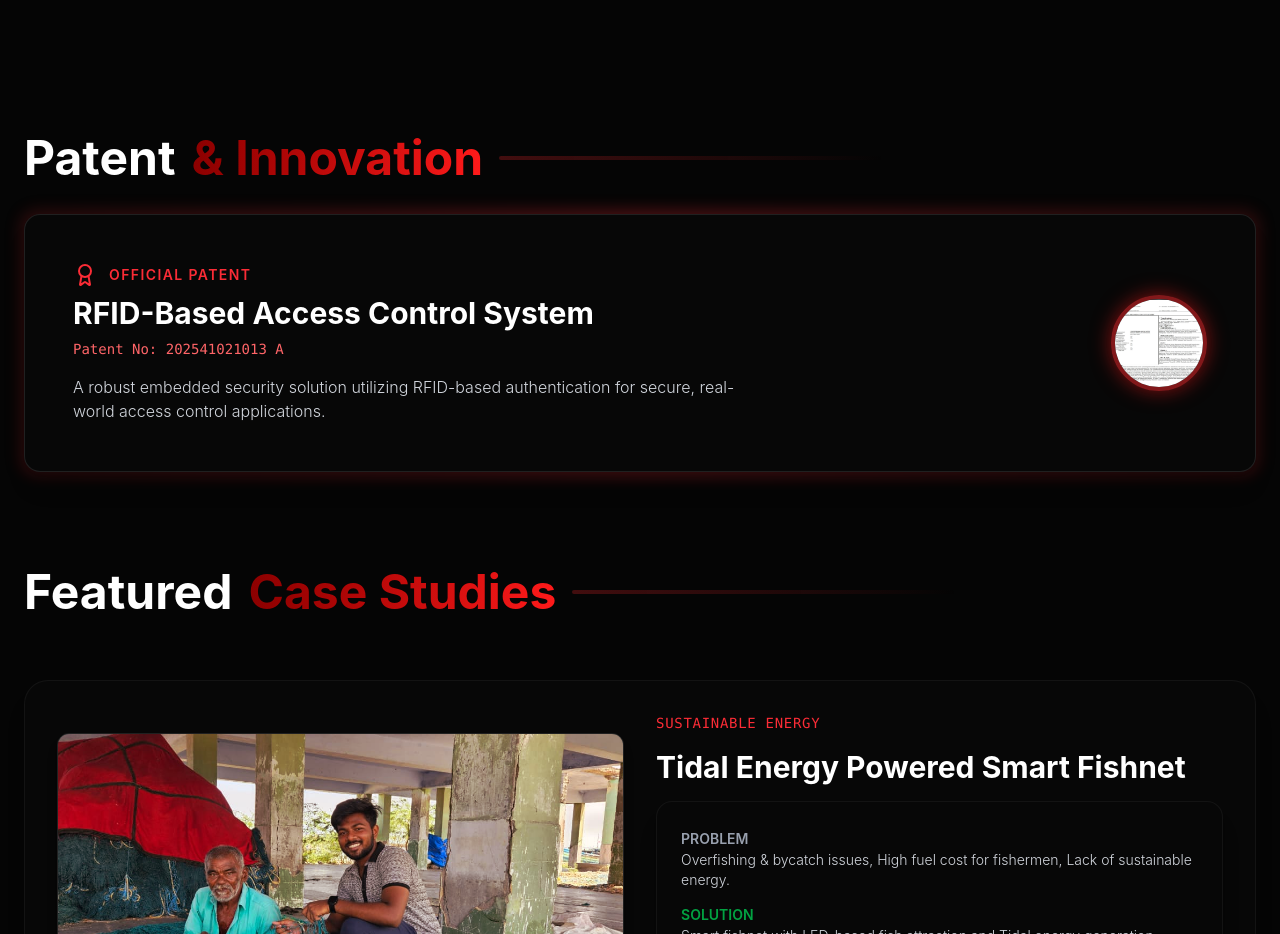
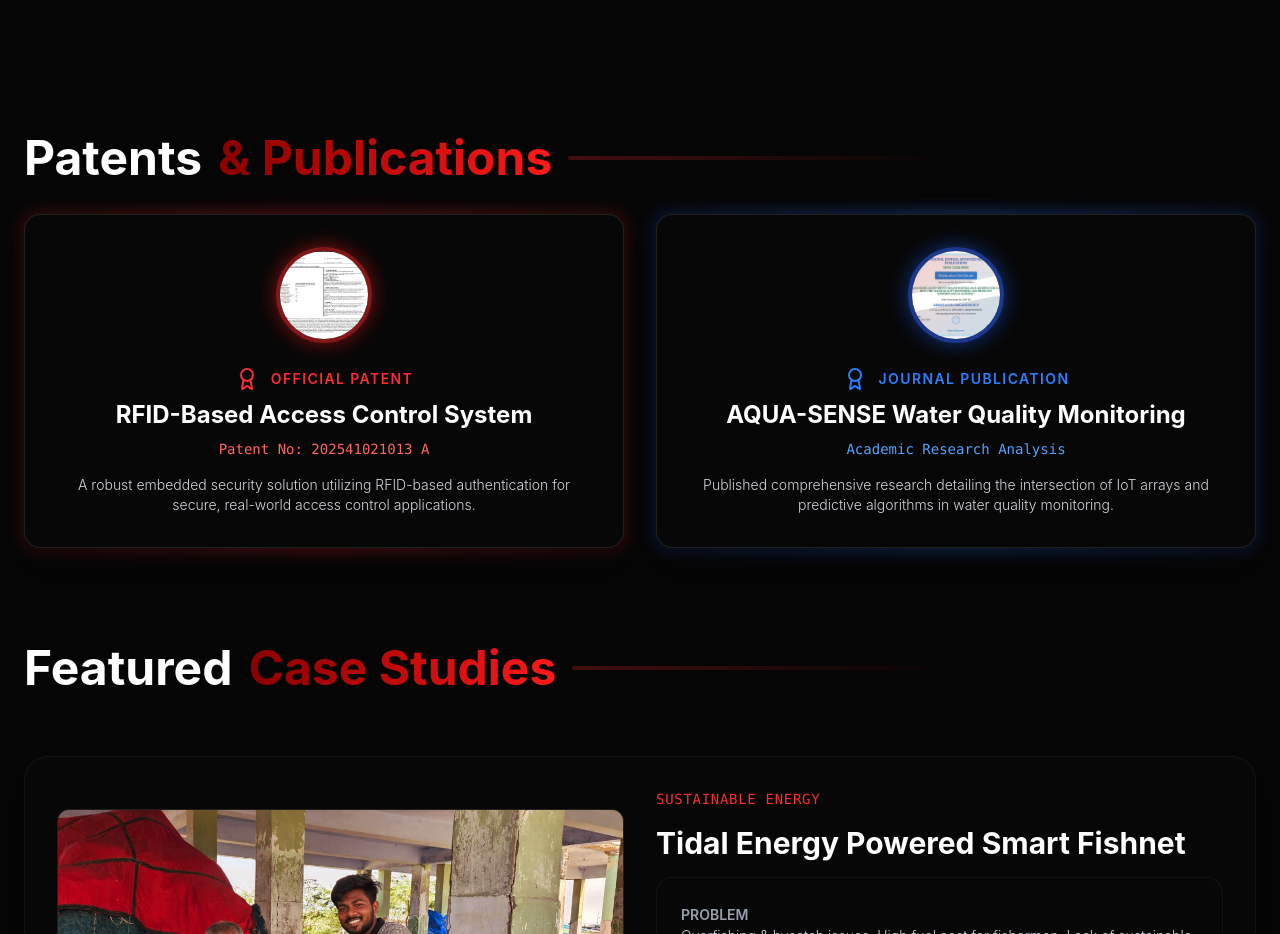
Before and after one commit to Arishvanth/arishvanth-portfolio, a React (Vite) app: page / in a window 1280 px wide. Shown: the part 2920-3854 px from the top of the page. Built offline with nearby package versions, Linux system fonts and the light colour scheme.

Commit message:
Merged Journal Publication and Patent into a dual-column Highlights grid

```diff
--- a/src/components/Projects.jsx
+++ b/src/components/Projects.jsx
@@ -152,7 +152,7 @@ export default function Projects() {
 
 
 
-      {/* Patent Highlight */}
+      {/* Patent & Publications Highlight */}
       <div className="mb-8 mt-10">
         <motion.h2
           initial={{ opacity: 0, x: -20 }}
@@ -160,16 +160,18 @@ export default function Projects() {
           viewport={{ once: true }}
           className="text-4xl md:text-5xl font-bold flex items-center gap-4"
         >
-          Patent <span className="text-gradient">& Innovation</span>
+          Patents <span className="text-gradient">& Publications</span>
           <div className="h-1 flex-grow bg-gradient-to-r from-red-900/50 to-transparent max-w-sm rounded"></div>
         </motion.h2>
       </div>
 
+      <div className="grid grid-cols-1 lg:grid-cols-2 gap-8 mb-24">
+        {/* Patent Card */}
         <motion.div
           initial={{ opacity: 0, scale: 0.95 }}
           whileInView={{ opacity: 1, scale: 1 }}
           viewport={{ once: true }}
-        className="mb-24 relative hover:scale-[1.02] transition-transform cursor-pointer"
+          className="relative hover:scale-[1.02] transition-transform cursor-pointer h-full"
           onClick={() => setSelectedProject({
             title: "RFID-Based Access Control System",
             category: "Patent & Innovation",
@@ -181,25 +183,60 @@ export default function Projects() {
           })}
         >
           <div className="absolute -inset-1 bg-gradient-to-r from-red-900 via-red-500 to-red-900 rounded-2xl blur opacity-30 animate-pulse"></div>
-        <div className="relative glass-card p-8 md:p-12 flex flex-col md:flex-row items-center justify-between gap-8 border-red-500/50 group">
+          <div className="relative glass-card p-8 flex flex-col items-center text-center gap-6 border-red-500/50 group h-full justify-center">
+            <div className="w-24 h-24 overflow-hidden rounded-full border-4 border-red-900 flex items-center justify-center bg-black/50 shadow-[0_0_20px_rgba(255,26,26,0.5)] group-hover:scale-110 transition-transform">
+              <img src="/images/Patent.jpeg" alt="Patent Image" className="w-full h-full object-cover" />
+            </div>
             <div>
-            <div className="flex items-center gap-3 text-red-500 mb-2">
+              <div className="flex items-center justify-center gap-3 text-red-500 mb-2">
                 <Award className="w-6 h-6" />
                 <span className="font-semibold tracking-widest uppercase text-sm">Official Patent</span>
               </div>
-            <h3 className="text-3xl font-bold text-white mb-2 group-hover:text-red-100 transition-colors">RFID-Based Access Control System</h3>
+              <h3 className="text-2xl font-bold text-white mb-2 group-hover:text-red-100 transition-colors">RFID-Based Access Control System</h3>
               <p className="text-red-400 font-mono text-sm mb-4">Patent No: 202541021013 A</p>
-            <p className="text-gray-300 font-light max-w-2xl">
+              <p className="text-gray-300 font-light text-sm">
                 A robust embedded security solution utilizing RFID-based authentication for secure, real-world access control applications.
               </p>
             </div>
-          <div className="flex-shrink-0">
-            <div className="w-24 h-24 overflow-hidden rounded-full border-4 border-red-900 flex items-center justify-center bg-black/50 shadow-[0_0_20px_rgba(255,26,26,0.5)] group-hover:scale-110 transition-transform">
-              <img src="/images/Patent.jpeg" alt="Patent Image" className="w-full h-full object-cover" />
           </div>
+        </motion.div>
+
+        {/* Journal Publication Card */}
+        <motion.div
+          initial={{ opacity: 0, scale: 0.95 }}
+          whileInView={{ opacity: 1, scale: 1 }}
+          viewport={{ once: true }}
+          transition={{ delay: 0.2 }}
+          className="relative hover:scale-[1.02] transition-transform cursor-pointer h-full"
+          onClick={() => setSelectedProject({
+            title: "AQUA-SENSE Water Quality Monitoring",
+            category: "Academic Journal",
+            problem: "Contributions to the academic community often lack practical hardware validation.",
+            solution: "Published comprehensive research detailing the intersection of IoT arrays and predictive algorithms.",
+            tech: ["Documentation", "Data Synthesis", "Research"],
+            images: ["/images/Journal Publication.jpeg"],
+            longDesc: "A rigorously vetted academic contribution that formalizes my experimental findings in the scalable IoT analytics sector, pushing the boundary of documented knowledge in my university cohort."
+          })}
+        >
+          <div className="absolute -inset-1 bg-gradient-to-r from-blue-900 via-blue-500 to-blue-900 rounded-2xl blur opacity-30 animate-pulse"></div>
+          <div className="relative glass-card p-8 flex flex-col items-center text-center gap-6 border-blue-500/50 group h-full justify-center">
+            <div className="w-24 h-24 overflow-hidden rounded-full border-4 border-blue-900 flex items-center justify-center bg-black/50 shadow-[0_0_20px_rgba(26,102,255,0.5)] group-hover:scale-110 transition-transform">
+              <img src="/images/Journal Publication.jpeg" alt="Journal Image" className="w-full h-full object-cover" />
+            </div>
+            <div>
+              <div className="flex items-center justify-center gap-3 text-blue-500 mb-2">
+                <Award className="w-6 h-6" />
+                <span className="font-semibold tracking-widest uppercase text-sm">Journal Publication</span>
+              </div>
+              <h3 className="text-2xl font-bold text-white mb-2 group-hover:text-blue-100 transition-colors">AQUA-SENSE Water Quality Monitoring</h3>
+              <p className="text-blue-400 font-mono text-sm mb-4">Academic Research Analysis</p>
+              <p className="text-gray-300 font-light text-sm">
+                Published comprehensive research detailing the intersection of IoT arrays and predictive algorithms in water quality monitoring.
+              </p>
             </div>
           </div>
         </motion.div>
+      </div>
 
       {/* Featured Projects Header */}
       <div className="mb-16">
```
Lines whose indentation alone changed are shown as unchanged.
